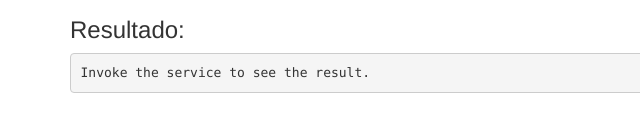
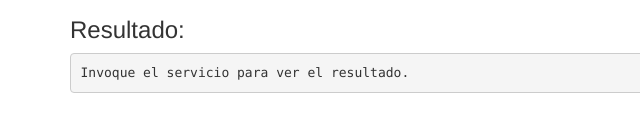
Before and after one commit to tkruiz2005/sweltering-ducks, a website: page public/index.html in a window 1280 px wide. Shown: the part 199-330 px from the top of the page, 0-640 px from the left. Drawn offline with nearby package versions, Linux system fonts and the light colour scheme.

Commit message:
update text

```diff
--- a/public/index.html
+++ b/public/index.html
@@ -48,7 +48,7 @@
     </form>
 
     <h3>Resultado:</h3>
-    <pre><code id="greeting-result">Invoke the service to see the result.</code></pre>
+    <pre><code id="greeting-result">Invoque el servicio para ver el resultado.</code></pre>
   </div>
 </div>
 
```
